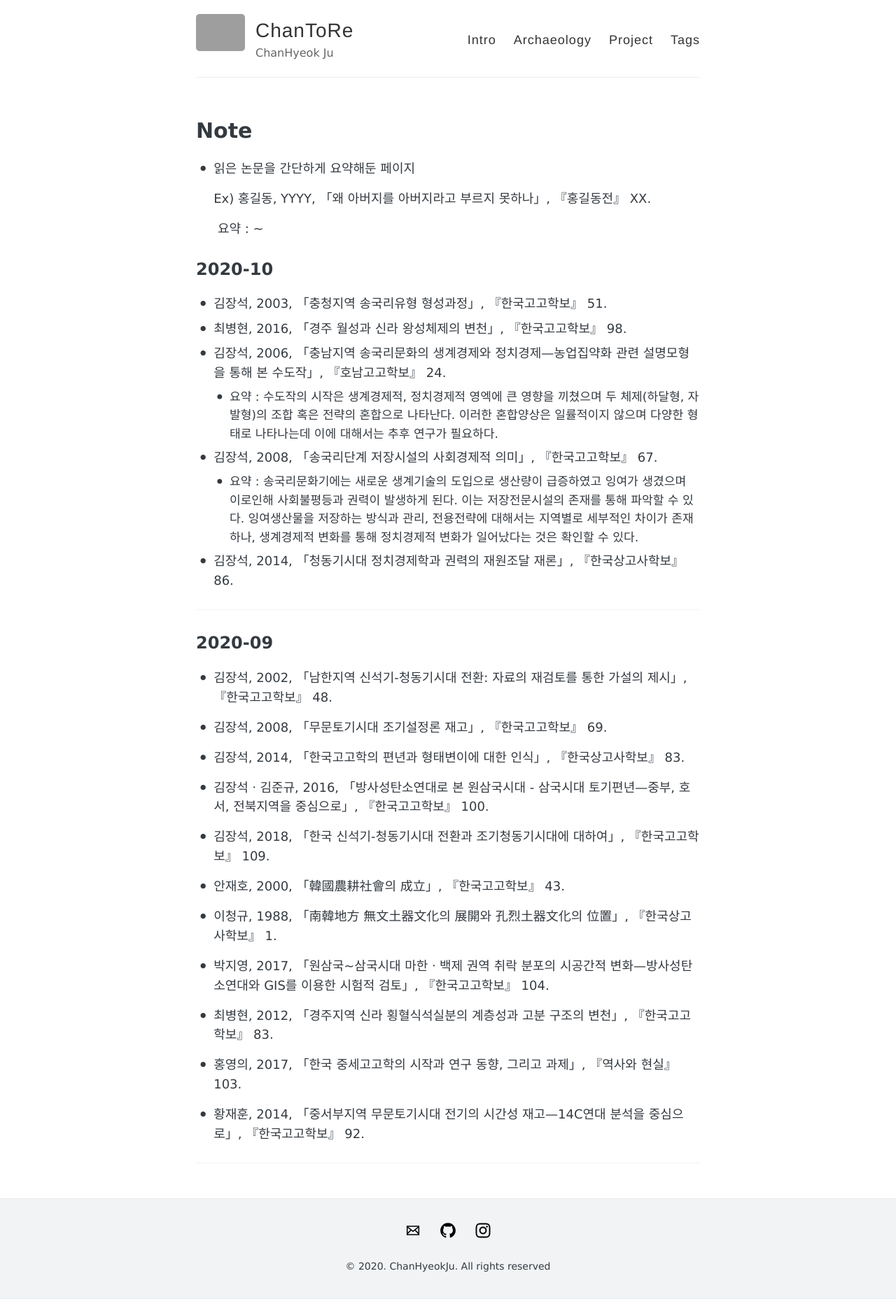
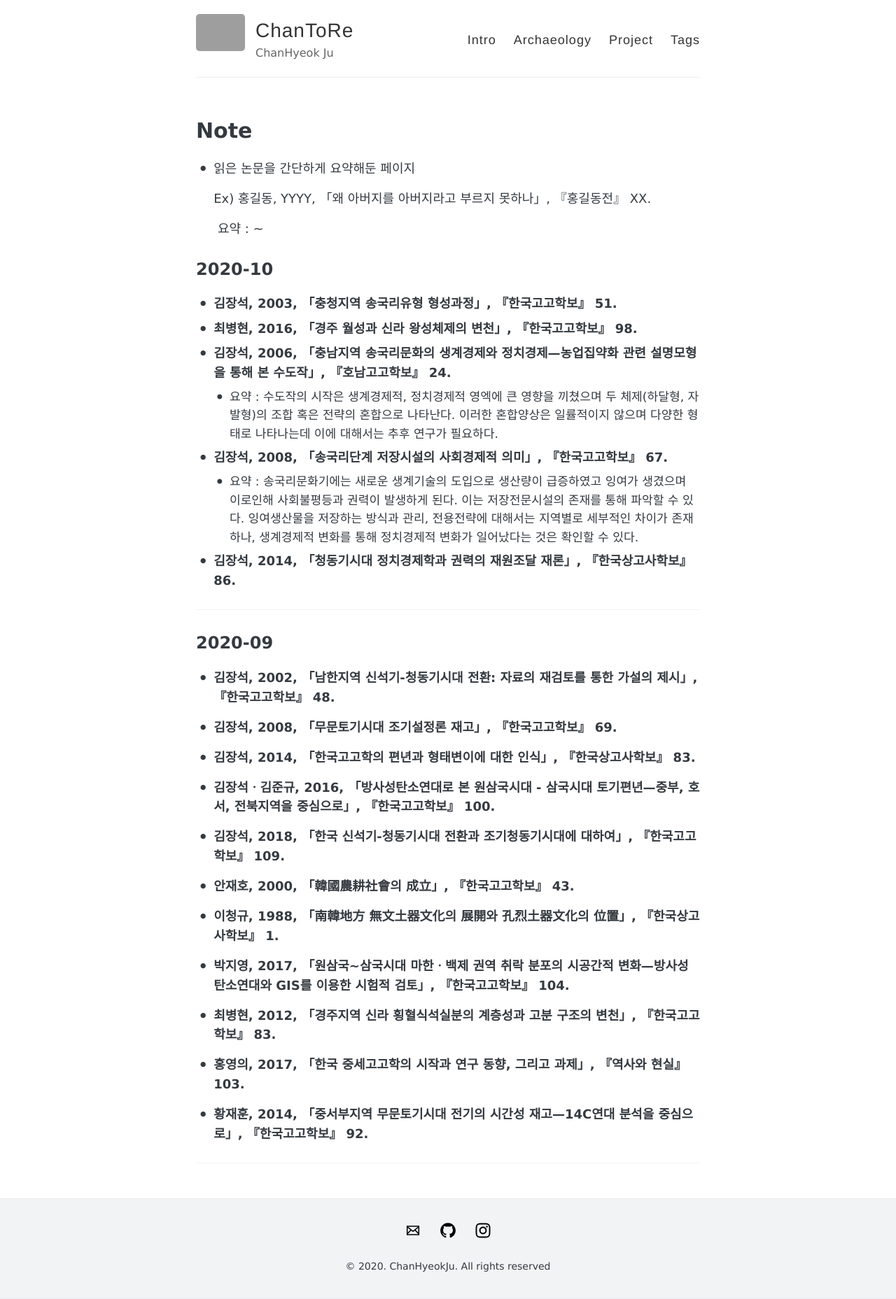
Before and after one commit to mimirep/mimirep.github.io, a Jekyll site: the page built from archaeology.md, in a window 1280 px wide. Shown: the whole page at 70% size. Built offline with Jekyll 4.4.1, drawn with Linux system fonts in a browser that asks for light colours; grey boxes are pictures that could not be loaded.

```diff
--- a/archaeology.md
+++ b/archaeology.md
@@ -12,38 +12,38 @@ permalink: /archaeology/
 
 ## 2020-10
 
-- 김장석, 2003, 「충청지역 송국리유형 형성과정」, 『한국고고학보』 51.
-- 최병현, 2016, 「경주 월성과 신라 왕성체제의 변천」, 『한국고고학보』 98.
-- 김장석, 2006, 「충남지역 송국리문화의 생계경제와 정치경제—농업집약화 관련 설명모형을 통해 본 수도작」, 『호남고고학보』 24.
+- **김장석, 2003, 「충청지역 송국리유형 형성과정」, 『한국고고학보』 51.**
+- **최병현, 2016, 「경주 월성과 신라 왕성체제의 변천」, 『한국고고학보』 98.**
+- **김장석, 2006, 「충남지역 송국리문화의 생계경제와 정치경제—농업집약화 관련 설명모형을 통해 본 수도작」, 『호남고고학보』 24.**
   - 요약 : 수도작의 시작은 생계경제적, 정치경제적 영엑에 큰 영향을 끼쳤으며 두 체제(하달형, 자발형)의 조합 혹은 전략의 혼합으로 나타난다. 이러한 혼합양상은 일률적이지 않으며 다양한 형태로 나타나는데 이에 대해서는 추후 연구가 필요하다.
-- 김장석, 2008, 「송국리단계 저장시설의 사회경제적 의미」, 『한국고고학보』 67.
+- **김장석, 2008, 「송국리단계 저장시설의 사회경제적 의미」, 『한국고고학보』 67.**
   - 요약 : 송국리문화기에는 새로운 생계기술의 도입으로 생산량이 급증하였고 잉여가 생겼으며 이로인해 사회불평등과 권력이 발생하게 된다. 이는 저장전문시설의 존재를 통해 파악할 수 있다. 잉여생산물을 저장하는 방식과 관리, 전용전략에 대해서는 지역별로 세부적인 차이가 존재하나, 생계경제적 변화를 통해 정치경제적 변화가 일어났다는 것은 확인할 수 있다.
-- 김장석, 2014, 「청동기시대 정치경제학과 권력의 재원조달 재론」, 『한국상고사학보』 86.
+- **김장석, 2014, 「청동기시대 정치경제학과 권력의 재원조달 재론」, 『한국상고사학보』 86.**
 
 ------
 
 ## 2020-09
 
-- 김장석, 2002, 「남한지역 신석기-청동기시대 전환: 자료의 재검토를 통한 가설의 제시」, 『한국고고학보』 48.
+- **김장석, 2002, 「남한지역 신석기-청동기시대 전환: 자료의 재검토를 통한 가설의 제시」, 『한국고고학보』 48.**
 
-- 김장석, 2008,  「무문토기시대 조기설정론 재고」, 『한국고고학보』 69.
+- **김장석, 2008,  「무문토기시대 조기설정론 재고」, 『한국고고학보』 69.**
 
-- 김장석, 2014, 「한국고고학의 편년과 형태변이에 대한 인식」, 『한국상고사학보』 83.
+- **김장석, 2014, 「한국고고학의 편년과 형태변이에 대한 인식」, 『한국상고사학보』 83.**
 
-- 김장석ㆍ김준규, 2016, 「방사성탄소연대로 본 원삼국시대 - 삼국시대 토기편년—중부, 호서, 전북지역을 중심으로」, 『한국고고학보』 100.
+- **김장석ㆍ김준규, 2016, 「방사성탄소연대로 본 원삼국시대 - 삼국시대 토기편년—중부, 호서, 전북지역을 중심으로」, 『한국고고학보』 100.**
 
-- 김장석, 2018, 「한국 신석기-청동기시대 전환과 조기청동기시대에 대하여」, 『한국고고학보』 109.
+- **김장석, 2018, 「한국 신석기-청동기시대 전환과 조기청동기시대에 대하여」, 『한국고고학보』 109.**
 
-- 안재호, 2000, 「韓國農耕社會의 成立」, 『한국고고학보』 43.
+- **안재호, 2000, 「韓國農耕社會의 成立」, 『한국고고학보』 43.**
 
-- 이청규, 1988, 「南韓地方 無文土器文化의 展開와 孔烈土器文化의 位置」, 『한국상고사학보』 1.
+- **이청규, 1988, 「南韓地方 無文土器文化의 展開와 孔烈土器文化의 位置」, 『한국상고사학보』 1.**
 
-- 박지영, 2017, 「원삼국~삼국시대 마한ㆍ백제 권역 취락 분포의 시공간적 변화—방사성탄소연대와 GIS를 이용한 시험적 검토」, 『한국고고학보』 104.
+- **박지영, 2017, 「원삼국~삼국시대 마한ㆍ백제 권역 취락 분포의 시공간적 변화—방사성탄소연대와 GIS를 이용한 시험적 검토」, 『한국고고학보』 104.**
 
-- 최병현, 2012, 「경주지역 신라 횡혈식석실분의 계층성과 고분 구조의 변천」, 『한국고고학보』 83.
+- **최병현, 2012, 「경주지역 신라 횡혈식석실분의 계층성과 고분 구조의 변천」, 『한국고고학보』 83.**
 
-- 홍영의, 2017, 「한국 중세고고학의 시작과 연구 동향, 그리고 과제」, 『역사와 현실』 103.
+- **홍영의, 2017, 「한국 중세고고학의 시작과 연구 동향, 그리고 과제」, 『역사와 현실』 103.**
 
-- 황재훈, 2014, 「중서부지역 무문토기시대 전기의 시간성 재고—14C연대 분석을 중심으로」, 『한국고고학보』 92.
+- **황재훈, 2014, 「중서부지역 무문토기시대 전기의 시간성 재고—14C연대 분석을 중심으로」, 『한국고고학보』 92.**
 
 ------
```
